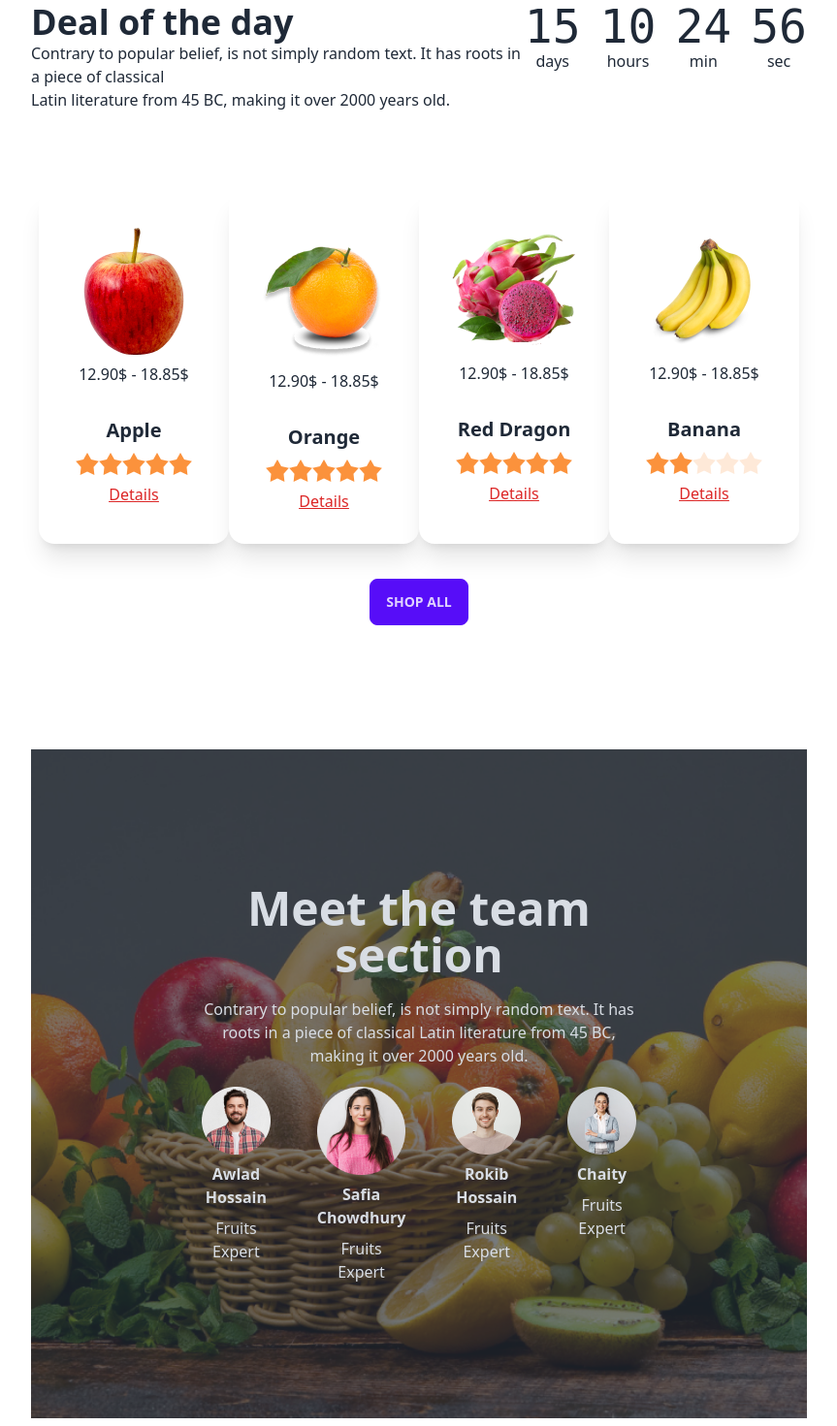
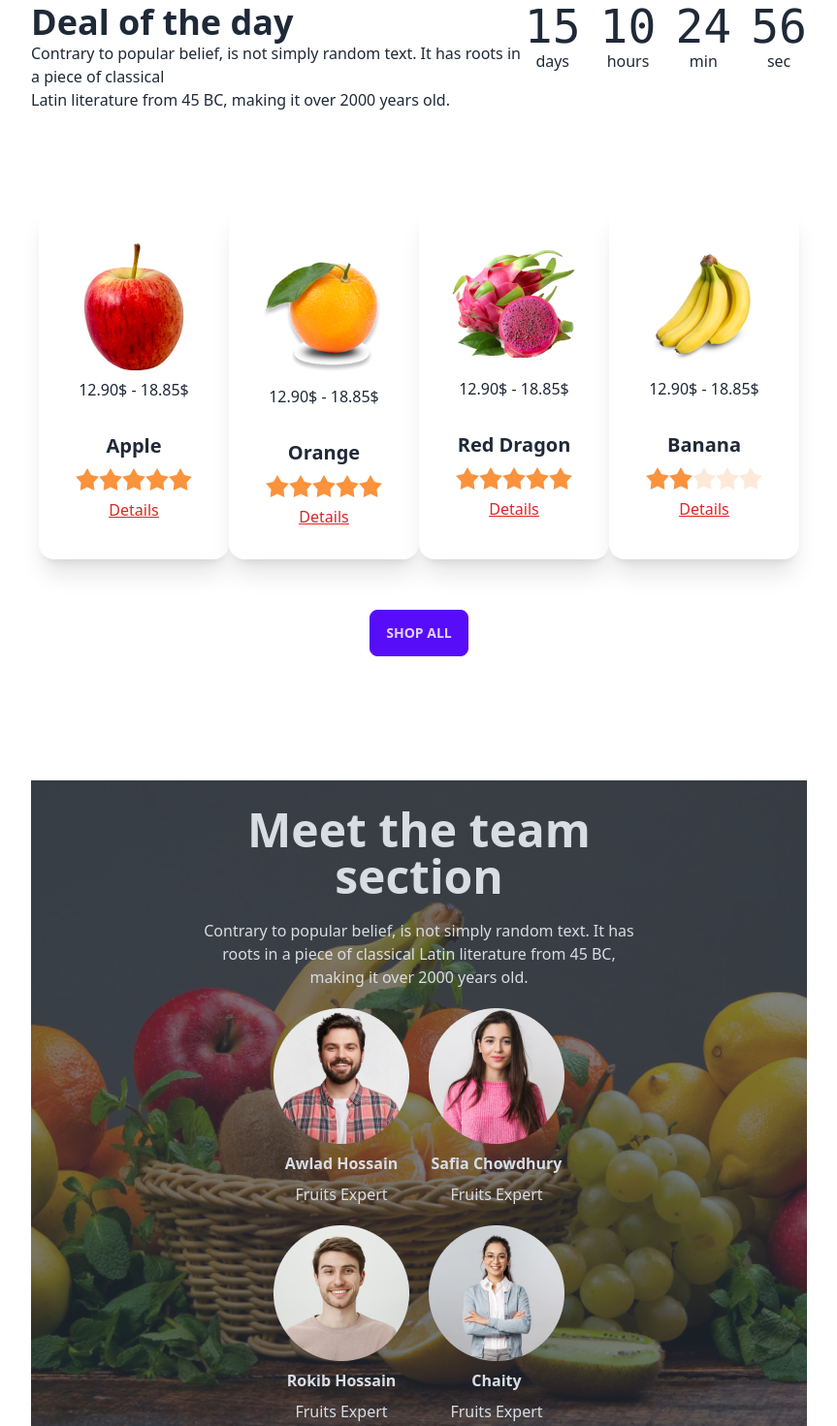
Before and after one commit to talha7688/Fruit-Brust, a plain HTML site: page index.html in a window 1280 px wide. Shown: the part 1081-2552 px from the top of the page at 97% size, without its empty margins (208-1071 px from the left). Drawn offline with nearby package versions, Linux system fonts and the light colour scheme.

Commit message:
added responsive class

```diff
--- a/index.html
+++ b/index.html
@@ -146,7 +146,7 @@
       </div>
       <!-- cards -->
       <div class="mt-20 flex-cols-1 mx-2 lg:flex justify-between">
-        <div class="card w-80 bg-base-100 shadow-xl">
+        <div class="card w-80 my-4 bg-base-100 shadow-xl">
           <figure class="px-4 pt-10">
             <img src="./images/fruit6.png" alt="Apple" class="rounded-xl" />
           </figure>
@@ -167,7 +167,7 @@
             </div>
           </div>
         </div>
-        <div class="card w-80 bg-base-100 shadow-xl">
+        <div class="card w-80 my-4 bg-base-100 shadow-xl">
           <figure class="px-4 pt-10">
             <img src="./images/fruit7.png" alt="Apple" class="rounded-xl" />
           </figure>
@@ -188,7 +188,7 @@
             </div>
           </div>
         </div>
-        <div class="card w-80 bg-base-100 shadow-xl">
+        <div class="card w-80 my-4 bg-base-100 shadow-xl">
           <figure class="px-4 pt-10">
             <img src="./images/fruit8.png" alt="Apple" class="rounded-xl" />
           </figure>
@@ -209,7 +209,7 @@
             </div>
           </div>
         </div>
-        <div class="card w-80 bg-base-100 shadow-xl">
+        <div class="card w-80 my-4 bg-base-100 shadow-xl">
           <figure class="px-4 pt-10">
             <img src="./images/fruit9.png" alt="Apple" class="rounded-xl" />
           </figure>
@@ -237,14 +237,14 @@
       </div>
     </div>
 
-    <div class="hero h-[690px] my-32" style="background-image: url(./images/banner1.png);">
+    <div class="hero lg:h-[690px] my-32" style="background-image: url(./images/banner1.png);">
       <div class="hero-overlay bg-opacity-60"></div>
       <div class="hero-content text-center text-neutral-content">
         <div class="max-w-md">
           <h1 class="mb-5 text-5xl font-bold">Meet the team section</h1>
           <p class="mb-5">Contrary to popular belief, is not simply random text. It has roots in a piece of classical
             Latin literature from 45 BC, making it over 2000 years old.</p>
-          <div class="flex gap-12 justify-center">
+          <div class="flex flex-wrap lg:flex gap-5 justify-center">
             <div>
               <img src="./images/member1.png" alt="">
               <h1 class="font-bold my-2">Awlad Hossain</h1>
@@ -282,7 +282,7 @@
 <p class="font-semibold">Contrary to popular belief, is not simply random text. It has roots in a piece of classical <br> Latin literature from 45 BC, making it over 2000 years old.</p>
   </div>
   <!-- team -->
-  <div class="flex justify-center gap-7 mb-36">
+  <div class="flex-cols-1 lg:flex justify-center gap-7 mb-36">
     <div>
 <div class="my-11">
   <h1 class="text-2xl font-bold">Dedicated Team</h1>
@@ -328,7 +328,7 @@
         <img src="./images/logo.png" alt="">
         <h1>Fruits Brust</h1>
       </div>
-      <div class="grid grid-flow-col gap-4">
+      <div class="grid grid-cols-3 lg:grid-flow-col gap-4">
         <a class="link link-hover">Home</a>
         <a class="link link-hover">About Us</a>
         <a class="link link-hover">Support</a>
@@ -340,7 +340,7 @@
       </div>
 
       <div>
-        <div class="grid grid-flow-col gap-4 ">
+        <div class="flex justify-center lg:grid-flow-col gap-4 ">
           <a><svg xmlns="http://www.w3.org/2000/svg" width="24" height="24" viewBox="0 0 24 24" class="fill-current"><path d="M24 4.557c-.883.392-1.832.656-2.828.775 1.017-.609 1.798-1.574 2.165-2.724-.951.564-2.005.974-3.127 1.195-.897-.957-2.178-1.555-3.594-1.555-3.179 0-5.515 2.966-4.797 6.045-4.091-.205-7.719-2.165-10.148-5.144-1.29 2.213-.669 5.108 1.523 6.574-.806-.026-1.566-.247-2.229-.616-.054 2.281 1.581 4.415 3.949 4.89-.693.188-1.452.232-2.224.084.626 1.956 2.444 3.379 4.6 3.419-2.07 1.623-4.678 2.348-7.29 2.04 2.179 1.397 4.768 2.212 7.548 2.212 9.142 0 14.307-7.721 13.995-14.646.962-.695 1.797-1.562 2.457-2.549z"></path></svg></a>
           <a><svg xmlns="http://www.w3.org/2000/svg" width="24" height="24" viewBox="0 0 24 24" class="fill-current"><path d="M19.615 3.184c-3.604-.246-11.631-.245-15.23 0-3.897.266-4.356 2.62-4.385 8.816.029 6.185.484 8.549 4.385 8.816 3.6.245 11.626.246 15.23 0 3.897-.266 4.356-2.62 4.385-8.816-.029-6.185-.484-8.549-4.385-8.816zm-10.615 12.816v-8l8 3.993-8 4.007z"></path></svg></a>
           <a><svg xmlns="http://www.w3.org/2000/svg" width="24" height="24" viewBox="0 0 24 24" class="fill-current"><path d="M9 8h-3v4h3v12h5v-12h3.642l.358-4h-4v-1.667c0-.955.192-1.333 1.115-1.333h2.885v-5h-3.808c-3.596 0-5.192 1.583-5.192 4.615v3.385z"></path></svg></a>
```
